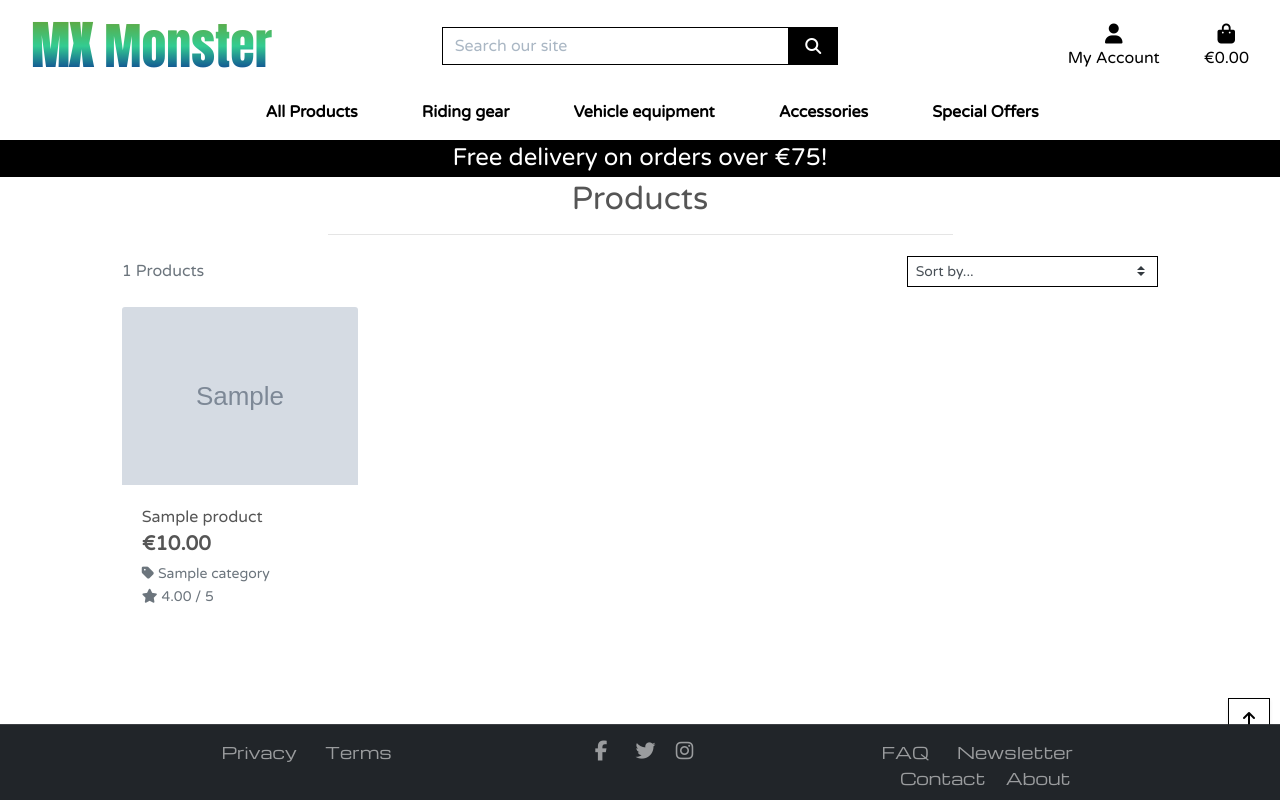
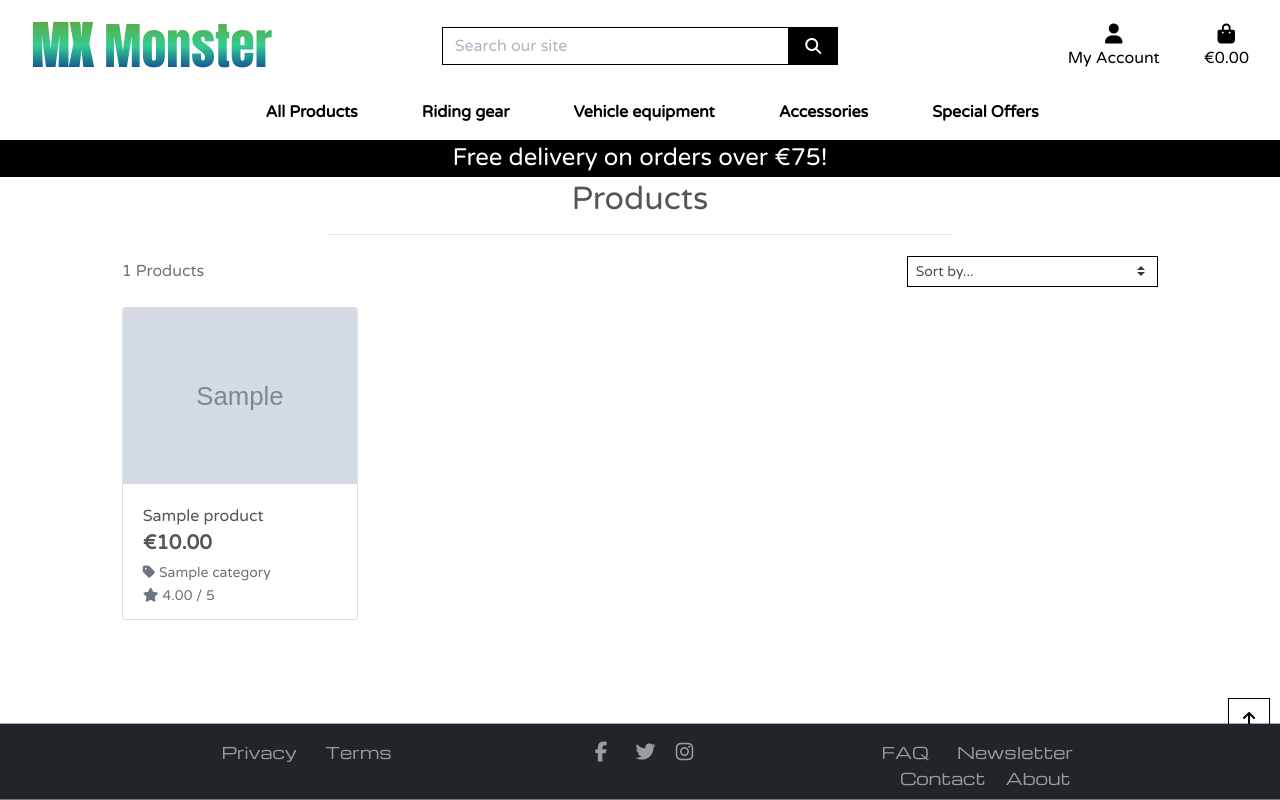
Before and after one commit to kwalczak80/mx-monster, a Django app: page /products/ in a window 1280 px wide. Run offline with Django 3.2, Linux system fonts and the light colour scheme; tables that the repository leaves empty hold one stand-in row (values such as "Sample post"); grey boxes marked "Sample" are stand-in pictures; parts of the project's set-up code (start-up, migrations or seed data) failed here and were passed over; some libraries are stand-ins or nearby versions.

Commit message:
Add border for the product card for a better user experience

```diff
--- a/templates/products/products.html
+++ b/templates/products/products.html
@@ -65,7 +65,7 @@
             <div class="row">
                 {% for product in products %}
                 <div class="col-sm-6 col-md-6 col-lg-4 col-xl-3">
-                    <div class="card h-100 border-0">
+                    <div class="card h-100 border-1">
                         {% if product.image %}
                         <a href="{% url 'product_detail' product.id %}">
                             <img class="card-img-top img-fluid" src="{{ product.image.url }}" alt="{{ product.name }}">
```
